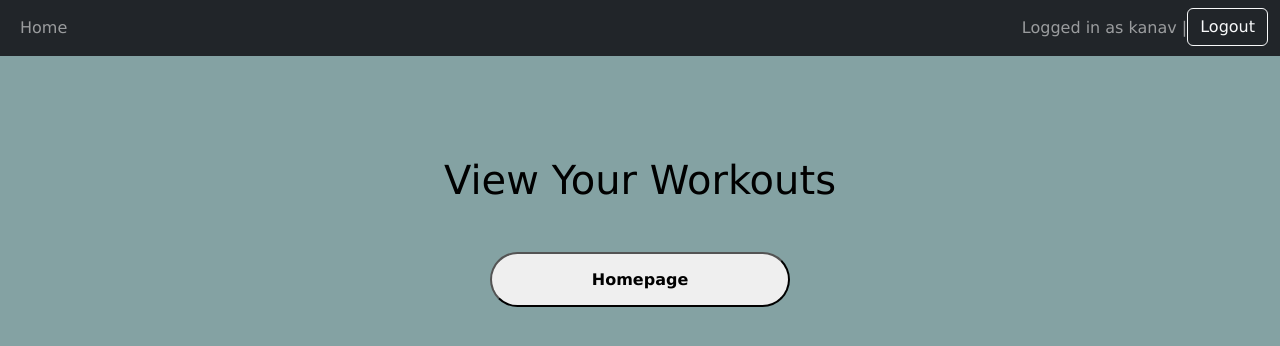
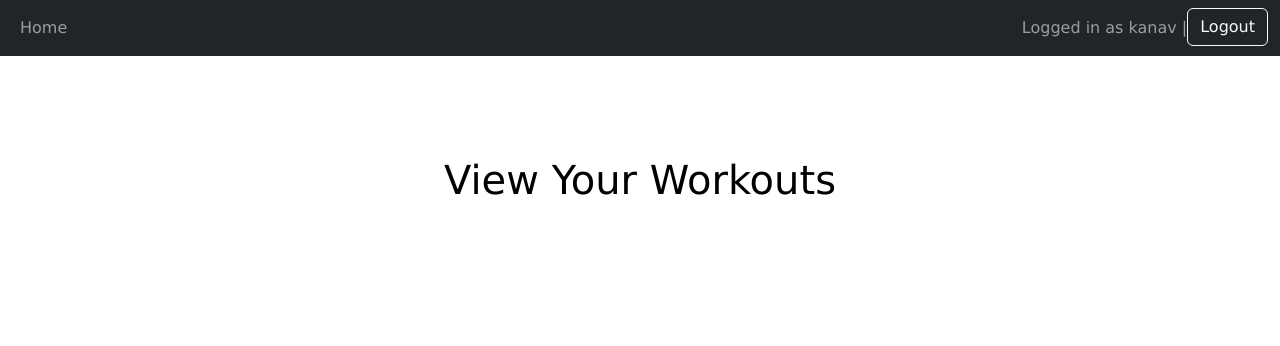
Before and after one commit to KanavBal/Personal_Projects, a Django app: page /tracker/view_workout in a window 1280 px wide. Shown: the top 346 px of the page. Run offline with Django 5.2, Linux system fonts and the light colour scheme; a user stored in the database is signed in; data comes from the database, SQL or seed files in the repository; both versions use the stored data as it was after the commit.

Commit message:
Finished Core App

```diff
--- a/web_based_workout_tracker/tracker/static/tracker/index.css
+++ b/web_based_workout_tracker/tracker/static/tracker/index.css
@@ -1,6 +1,6 @@
 
 body {
-    background-color:rgb(132, 162, 163);
+    background-color:white;
 }
 
 
@@ -18,6 +18,7 @@ body {
     align-items: center;
     justify-content: center;
     gap: 10px;
+    margin-top: 100px;
 }
 
 #buttons button {
--- a/web_based_workout_tracker/tracker/static/tracker/new_exercise.css
+++ b/web_based_workout_tracker/tracker/static/tracker/new_exercise.css
@@ -1,6 +1,6 @@
 
 body {
-    background-color:rgb(132, 162, 163);
+    background-color:white;
     color: black;
     text-align: center;
     font-family: 'Lucida Sans', 'Lucida Sans Regular', 'Lucida Grande', 'Lucida Sans Unicode', Geneva, Verdana, sans-serif;
--- a/web_based_workout_tracker/tracker/static/tracker/new_workout.css
+++ b/web_based_workout_tracker/tracker/static/tracker/new_workout.css
@@ -1,6 +1,6 @@
 
 body {
-    background-color:rgb(132, 162, 163);
+    background-color:white;
     color: black;
     text-align: center;
     font-family: 'Lucida Sans', 'Lucida Sans Regular', 'Lucida Grande', 'Lucida Sans Unicode', Geneva, Verdana, sans-serif;
--- a/web_based_workout_tracker/tracker/static/tracker/view_workout.css
+++ b/web_based_workout_tracker/tracker/static/tracker/view_workout.css
@@ -1,6 +1,6 @@
 
 body {
-    background-color:rgb(132, 162, 163);
+    background-color:white;
     color: black;
     text-align: center;
     font-family: 'Lucida Sans', 'Lucida Sans Regular', 'Lucida Grande', 'Lucida Sans Unicode', Geneva, Verdana, sans-serif;
@@ -10,6 +10,12 @@ body {
 
 #main_content{
     margin-top: 100px;
+}
+
+#accordionNested {
+    width: 70%;
+    margin: 20px auto;
+    margin-top: 50px;
 }
 
 #home {
--- a/web_based_workout_tracker/tracker/templates/tracker/view_workout.html
+++ b/web_based_workout_tracker/tracker/templates/tracker/view_workout.html
@@ -47,28 +47,6 @@
 
         <div id="main_content">
             <h1>View Your Workouts</h1>
-            {%for workout in workouts%}
-
-                <h2>Date of workout: {{workout.date}}</h2>
-                <table>
-                    <thead>
-                        <th>Exercise</th>
-                        <th>Weight</th>
-                        <th>Reps</th>
-                    </thead>
-                    <tbody>
-                        {%for set in workout.sets%}
-                            <tr>
-                                <td>{{set.exercise.name}}</td>
-                                <td>{{set.weight}}</td>
-                                <td>{{set.reps}}</td>
-                            </tr>
-                        {%endfor%}
-                    </tbody>
-                </table>
-            {%endfor%}
-
-            <a href="{%url 'tracker:index'%}"><button id="home">Homepage</button></a>
         </div>
 
         <div class="accordion" id="accordionNested">
@@ -77,10 +55,7 @@
 
                 <div class="accordion-item">
 
-                    <h2
-                        class="accordion-header"
-                        id="heading{{ forloop.counter }}"
-                    >
+                    <h2 class="accordion-header" id="heading{{ forloop.counter }}">
                         <button
                             class="accordion-button collapsed"
                             type="button"
@@ -97,22 +72,15 @@
                         id="collapse{{ forloop.counter }}"
                         class="accordion-collapse collapse"
                         aria-labelledby="heading{{ forloop.counter }}"
-                        data-bs-parent="#accordionNested"
+
                         >
 
                         <div class="accordion-body">
 
-                            <strong>
-                                Here are your details for the workout:
-                            </strong>
+                            <strong> Here are your details for the workout:</strong>
 
-                            <div
-                                class="accordion mt-3"
-                                id="innerAccordion{{ forloop.counter }}"
-                                >
-
+                            <div class="accordion mt-3" id="innerAccordion{{ forloop.counter }}">
                                 {% for set in workout.sets %}
-
                                     <div class="accordion-item">
 
                                         <h2
--- a/web_based_workout_tracker/tracker/views.py
+++ b/web_based_workout_tracker/tracker/views.py
@@ -42,6 +42,9 @@ def add_workout(request):
 
         for exercise_id, weight, rep in zip(exercise_ids,weights,reps):
             exercise = get_object_or_404(Exercise,id=exercise_id,user=request.user)
+            if float(weight) > exercise.pb:
+                exercise.pb = float(weight)
+                exercise.save()
 
             WorkoutEntry.objects.create(
                 workout=workout,
@@ -49,6 +52,8 @@ def add_workout(request):
                 weight=float(weight),
                 reps=int(rep)
             )
+
+
 
         return redirect("tracker:index")
 
@@ -64,8 +69,9 @@ def view_workout(request):
         sets = WorkoutEntry.objects.filter(workout=workout)
         data.append({"date":workout.date, "sets":sets})
 
+    reversed_data = data[::-1]
     return render(request,"tracker/view_workout.html", {
-        "workouts": data
+        "workouts": reversed_data
     })
 
 def login(request):
```
Also changed, not shown: web_based_workout_tracker/db.sqlite3.
